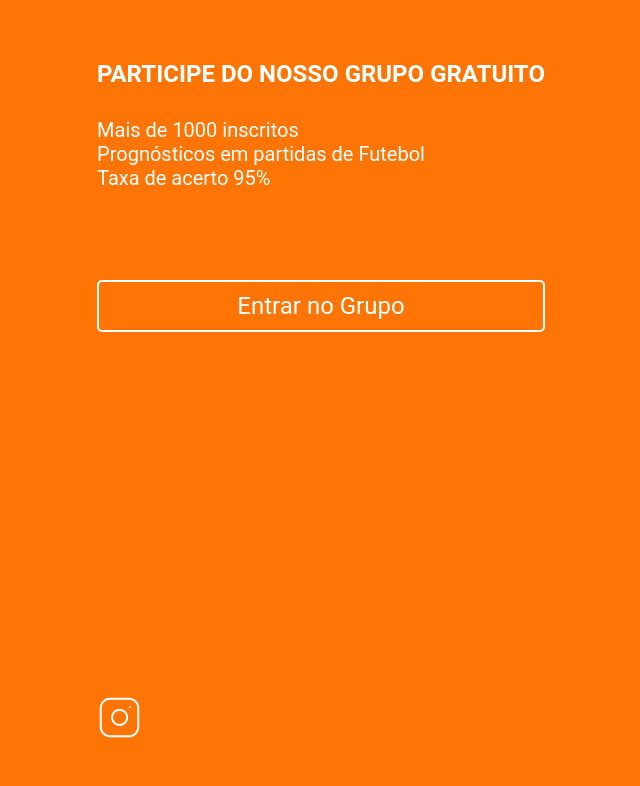
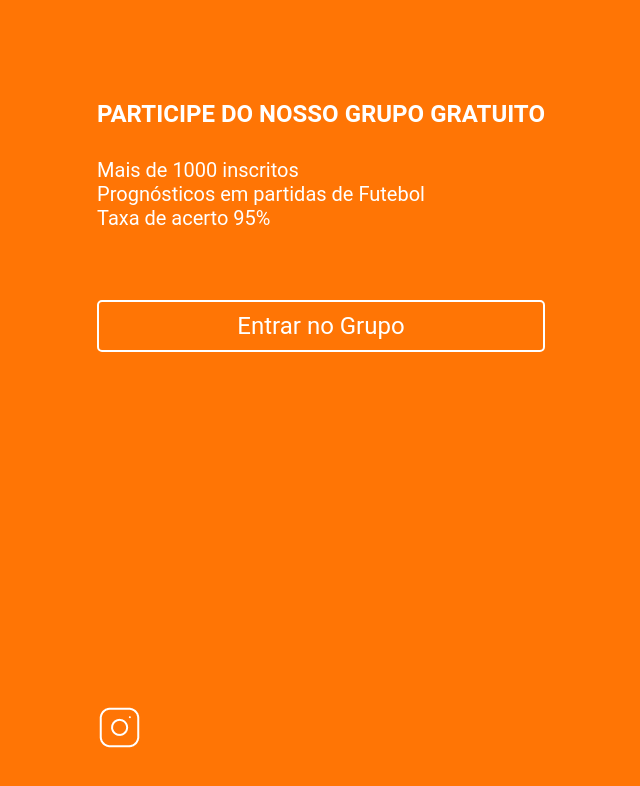
Before and after one commit to leandrobrunoo/bio-instagram, an Angular app: page / in a window 1280 px wide. Shown: the top 786 px of the page, without its empty margins (319-959 px from the left). Built offline with nearby package versions, Linux system fonts and the light colour scheme.

Commit message:
Ajuste finais

```diff
--- a/src/app/app.component.css
+++ b/src/app/app.component.css
@@ -19,7 +19,7 @@ h1 {
   font-size: 24px;
   font-weight: bold;
   text-align: center;
-  margin-bottom: 30px;
+  margin: 40px 0px 30px;
   animation: title 1s ease;
   position: relative;
 }
@@ -28,7 +28,7 @@ h2 {
   color: white;
   font-size: 20px;
   font-weight: normal;
-  margin-bottom: 50px;
+  margin-bottom: 70px;
   animation: subtitle 2s ease;
   position: relative;
 }
@@ -40,7 +40,6 @@ a {
   font-size: 24px;
   font-weight: normal;
   padding: 10px;
-  margin-top: 40px;
   text-align: center;
   border-radius: 5px;
   animation: button 3s ease;
@@ -48,7 +47,7 @@ a {
 
 img {
   position: absolute;
-  bottom: 60px;
+  bottom: 50px;
 
   width: 45px;
   height: 45px;
```
